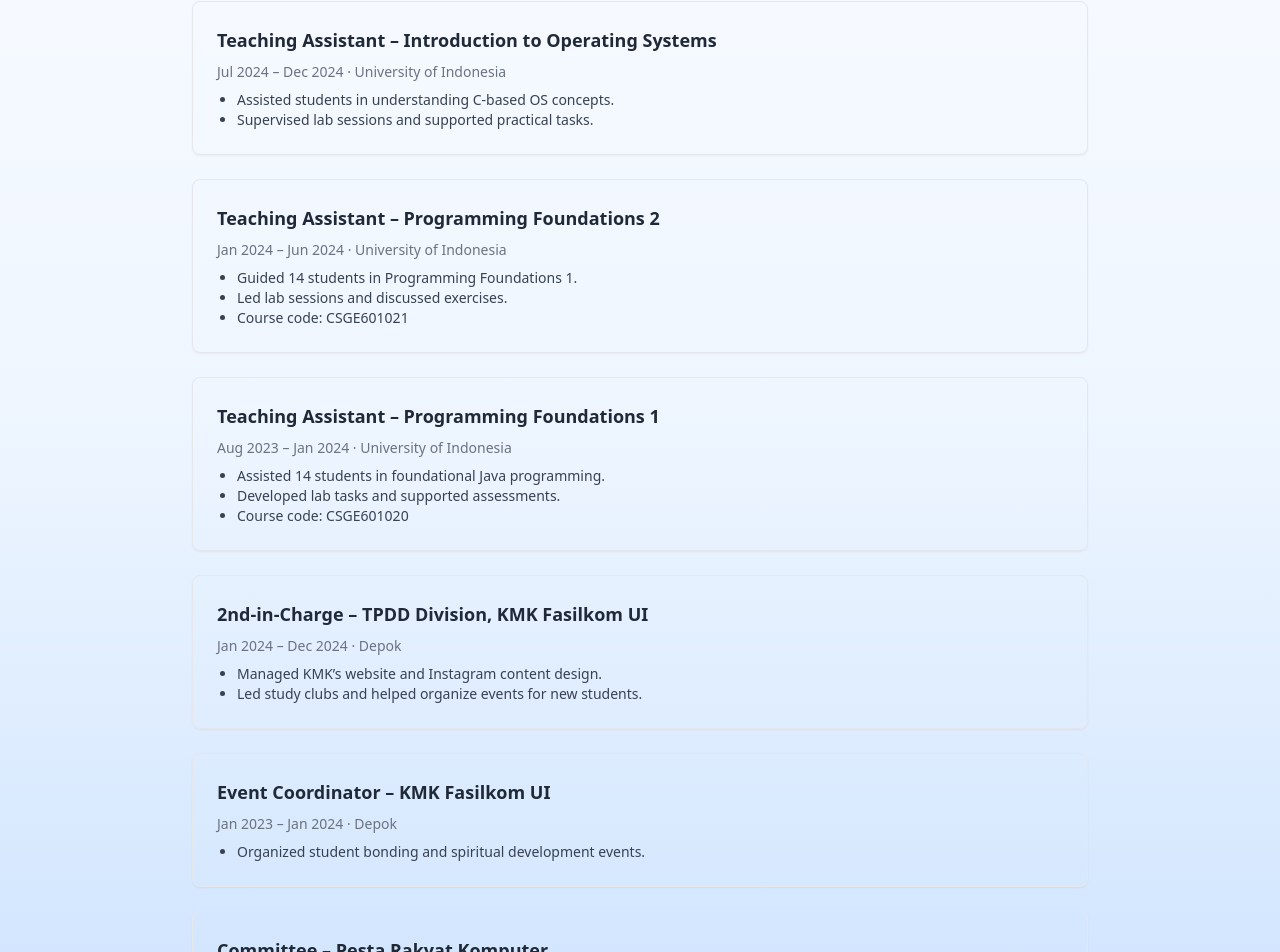
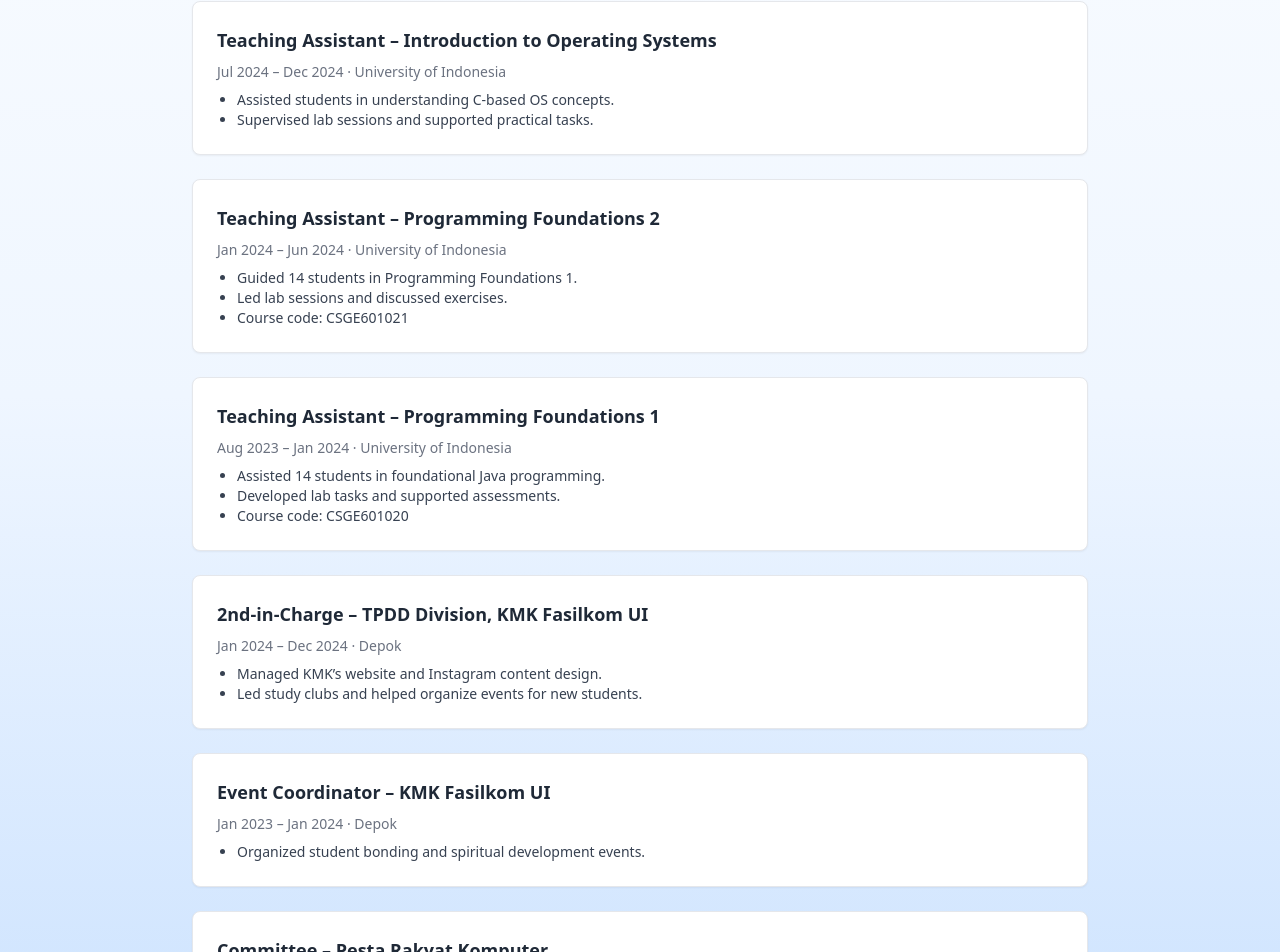
Before and after one commit to Haramchu/Portfolio, a React (Create React App) app: page /experience in a window 1280 px wide. Shown: the part 548-1500 px from the top of the page. Built offline with nearby package versions, Linux system fonts and the light colour scheme.

Commit message:
fix: change tab name and colour

```diff
--- a/public/index.html
+++ b/public/index.html
@@ -1,31 +1,24 @@
 <!DOCTYPE html>
 <html lang="en">
+
 <head>
   <meta charset="utf-8" />
-    <link rel="icon" href="%PUBLIC_URL%/favicon.ico" />
+  <!-- Use your custom icon -->
+  <link rel="icon" type="image/png" href="%PUBLIC_URL%/clement.jpg" />
+
   <meta name="viewport" content="width=device-width, initial-scale=1" />
   <meta name="theme-color" content="#000000" />
-    <meta
-      name="description"
-      content="Web site created using create-react-app"
-    />
-    <link rel="apple-touch-icon" href="%PUBLIC_URL%/logo192.png" />
-    <!--
-      manifest.json provides metadata used when your web app is installed on a
-      user's mobile device or desktop. See https://developers.google.com/web/fundamentals/web-app-manifest/
-    -->
+
+  <meta name="description" content="Clement Samuel Marly – Personal Portfolio" />
+
+  <!-- Optional: keep the touch icon, or replace it too -->
+  <link rel="apple-touch-icon" href="%PUBLIC_URL%/clement.jpg" />
+
   <link rel="manifest" href="%PUBLIC_URL%/manifest.json" />
-    <!--
-      Notice the use of %PUBLIC_URL% in the tags above.
-      It will be replaced with the URL of the `public` folder during the build.
-      Only files inside the `public` folder can be referenced from the HTML.
 
-      Unlike "/favicon.ico" or "favicon.ico", "%PUBLIC_URL%/favicon.ico" will
-      work correctly both with client-side routing and a non-root public URL.
-      Learn how to configure a non-root public URL by running `npm run build`.
-    -->
-    <title>React App</title>
+  <title>Clement Samuel Marly | Portfolio</title>
 </head>
+
 <body>
   <noscript>You need to enable JavaScript to run this app.</noscript>
   <div id="root"></div>
@@ -40,4 +33,5 @@
       To create a production bundle, use `npm run build` or `yarn build`.
     -->
 </body>
+
 </html>
--- a/src/pages/Experience.js
+++ b/src/pages/Experience.js
@@ -11,7 +11,7 @@ export default function Experience() {
       <h2 className="text-2xl font-semibold mb-4">Experience</h2>
 
       {/* JerseyCorner */}
-      <div className="border p-6 rounded-lg shadow-sm space-y-2">
+      <div className="border p-6 rounded-lg shadow-sm space-y-2 bg-white">
         <h3 className="text-lg font-semibold">Founder – JerseyCorner</h3>
         <p className="text-sm text-gray-500">Aug 2024 – Present · West Jakarta</p>
         <ul className="list-disc ml-5 text-gray-700 text-sm">
@@ -22,7 +22,7 @@ export default function Experience() {
       </div>
 
       {/* TA Roles (separated) */}
-      <div className="border p-6 rounded-lg shadow-sm space-y-2">
+      <div className="border p-6 rounded-lg shadow-sm space-y-2 bg-white">
         <h3 className="text-lg font-semibold">Teaching Assistant – Programming Foundations 2</h3>
         <p className="text-sm text-gray-500">Jan 2025 – Jun 2025 · University of Indonesia</p>
         <ul className="list-disc ml-5 text-gray-700 text-sm">
@@ -32,7 +32,7 @@ export default function Experience() {
         </ul>
       </div>
 
-      <div className="border p-6 rounded-lg shadow-sm space-y-2">
+      <div className="border p-6 rounded-lg shadow-sm space-y-2 bg-white">
         <h3 className="text-lg font-semibold">Teaching Assistant – Introduction to Operating Systems</h3>
         <p className="text-sm text-gray-500">Jul 2024 – Dec 2024 · University of Indonesia</p>
         <ul className="list-disc ml-5 text-gray-700 text-sm">
@@ -41,7 +41,7 @@ export default function Experience() {
         </ul>
       </div>
 
-      <div className="border p-6 rounded-lg shadow-sm space-y-2">
+      <div className="border p-6 rounded-lg shadow-sm space-y-2 bg-white">
         <h3 className="text-lg font-semibold">Teaching Assistant – Programming Foundations 2</h3>
         <p className="text-sm text-gray-500">Jan 2024 – Jun 2024 · University of Indonesia</p>
         <ul className="list-disc ml-5 text-gray-700 text-sm">
@@ -51,7 +51,7 @@ export default function Experience() {
         </ul>
       </div>
 
-      <div className="border p-6 rounded-lg shadow-sm space-y-2">
+      <div className="border p-6 rounded-lg shadow-sm space-y-2 bg-white">
         <h3 className="text-lg font-semibold">Teaching Assistant – Programming Foundations 1</h3>
         <p className="text-sm text-gray-500">Aug 2023 – Jan 2024 · University of Indonesia</p>
         <ul className="list-disc ml-5 text-gray-700 text-sm">
@@ -62,7 +62,7 @@ export default function Experience() {
       </div>
 
       {/* KMK & Pesta Rakyat */}
-      <div className="border p-6 rounded-lg shadow-sm space-y-2">
+      <div className="border p-6 rounded-lg shadow-sm space-y-2 bg-white">
         <h3 className="text-lg font-semibold">2nd-in-Charge – TPDD Division, KMK Fasilkom UI</h3>
         <p className="text-sm text-gray-500">Jan 2024 – Dec 2024 · Depok</p>
         <ul className="list-disc ml-5 text-gray-700 text-sm">
@@ -71,7 +71,7 @@ export default function Experience() {
         </ul>
       </div>
 
-      <div className="border p-6 rounded-lg shadow-sm space-y-2">
+      <div className="border p-6 rounded-lg shadow-sm space-y-2 bg-white">
         <h3 className="text-lg font-semibold">Event Coordinator – KMK Fasilkom UI</h3>
         <p className="text-sm text-gray-500">Jan 2023 – Jan 2024 · Depok</p>
         <ul className="list-disc ml-5 text-gray-700 text-sm">
@@ -79,7 +79,7 @@ export default function Experience() {
         </ul>
       </div>
 
-      <div className="border p-6 rounded-lg shadow-sm space-y-2">
+      <div className="border p-6 rounded-lg shadow-sm space-y-2 bg-white">
         <h3 className="text-lg font-semibold">Committee – Pesta Rakyat Komputer</h3>
         <p className="text-sm text-gray-500">Jan 2023 – May 2024 · Depok</p>
         <ul className="list-disc ml-5 text-gray-700 text-sm">
```
Also changed, not shown: public/clement.jpg (added). Lines whose indentation alone changed are shown as unchanged.
